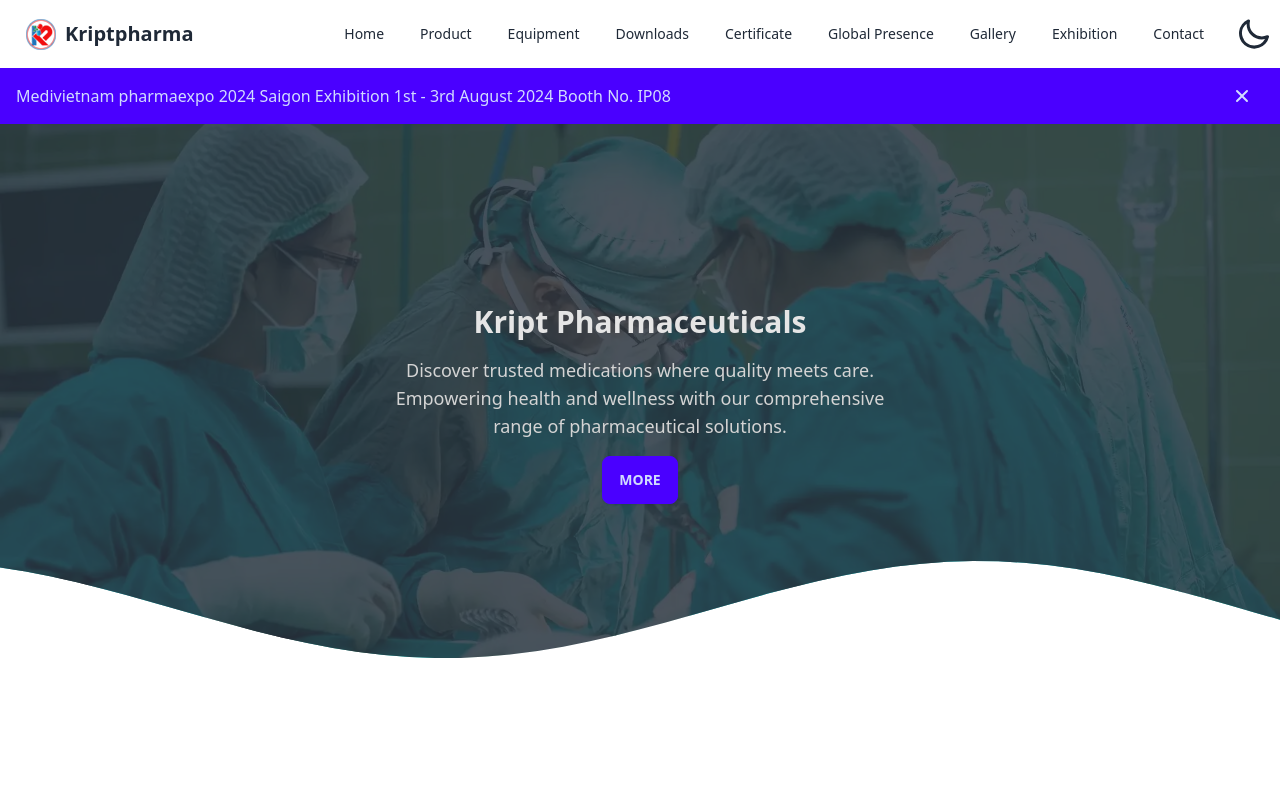
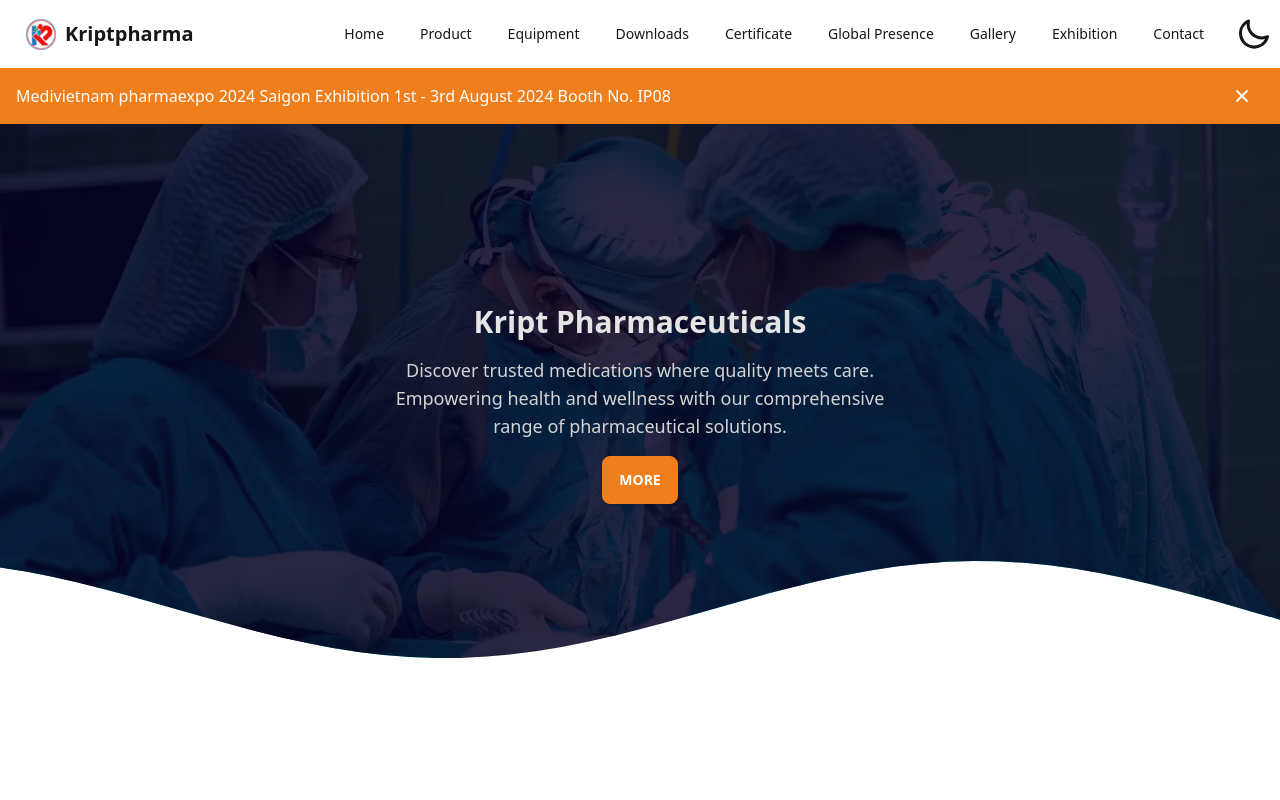
Before and after one commit to decipher-cs/kriptpharma, a React (Vite) app: page / in a window 1280 px wide. Shown: the top 800 px of the page. Built offline with nearby package versions, Linux system fonts and the light colour scheme.

Commit message:
added primary and secondary color to palette

```diff
--- a/tailwind.config.js
+++ b/tailwind.config.js
@@ -1,4 +1,6 @@
 /** @type {import('tailwindcss').Config} */
+
+import { bumblebee } from 'daisyui/src/theming/themes'
 import daisyui from 'daisyui'
 import twt from '@tailwindcss/typography'
 export default {
@@ -28,7 +30,17 @@ export default {
         },
     },
     daisyui: {
-        themes: ['light', 'dark', 'dim', 'bumblebee'],
+        themes: [
+            {
+                kript: {
+                    ...bumblebee,
+                    primary: '#ee7f1c',
+                    'primary-content': '#fff',
+                    secondary: '#ffb41e',
+                    'secondary-content': '#fff',
+                },
+            },
+        ],
     },
     plugins: ['prettier-plugin-tailwindcss', daisyui, twt],
 }
```
